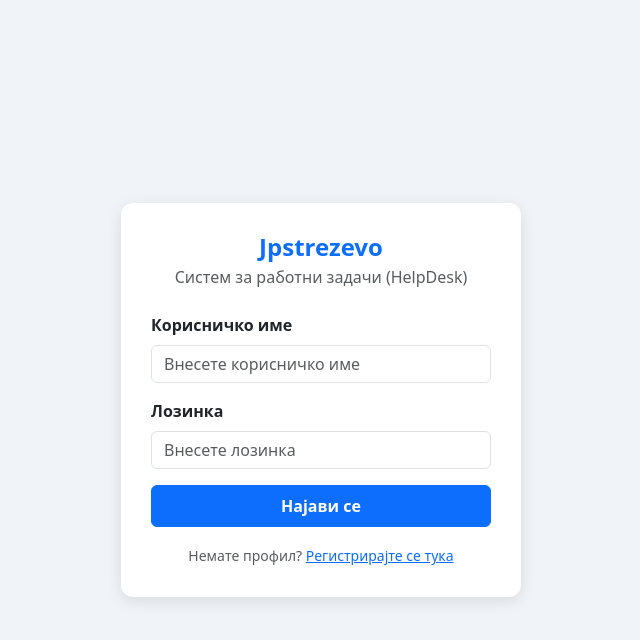
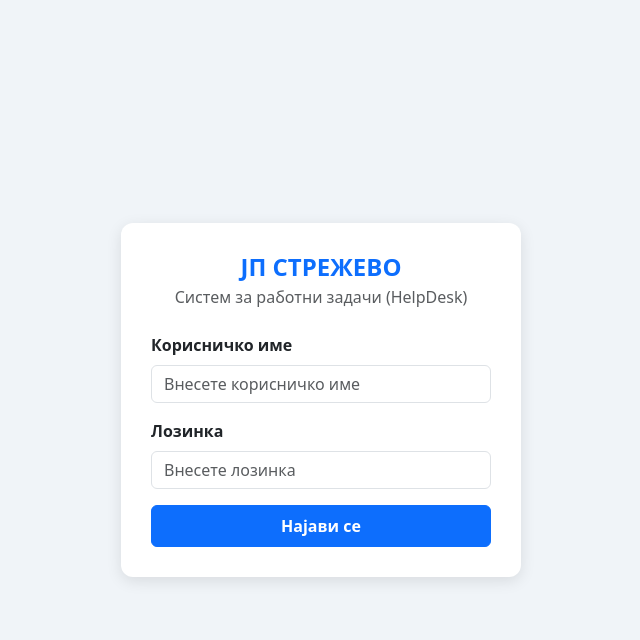
Before and after one commit to payeergorand-bit/jpstrezevohelpd, a Flask app: page /login in a window 1280 px wide. Shown: the top 640 px of the page, without its empty margins (319-959 px from the left). Run offline with Flask 3, Linux system fonts and the light colour scheme.

Commit message:
Update login.html

```diff
--- a/templates/login.html
+++ b/templates/login.html
@@ -3,7 +3,7 @@
 <head>
     <meta charset="UTF-8">
     <meta name="viewport" content="width=device-width, initial-scale=1.0">
-    <title>Најава - Jpstrezevo HelpDesk</title>
+    <title>Најава - ЈП СТРЕЖЕВО HelpDesk</title>
     <link href="https://cdn.jsdelivr.net/npm/bootstrap@5.3.0/dist/css/bootstrap.min.css" rel="stylesheet">
     <style>
         body { background-color: #f0f4f8; display: flex; align-items: center; justify-content: center; height: 100vh; margin: 0; }
@@ -12,7 +12,7 @@
 </head>
 <body>
     <div class="login-card text-center">
-        <h4 class="mb-1 text-primary fw-bold">Jpstrezevo</h4>
+        <h4 class="mb-1 text-primary fw-bold">ЈП СТРЕЖЕВО</h4>
         <p class="text-muted mb-4">Систем за работни задачи (HelpDesk)</p>
 
         <form method="POST" action="/login">
@@ -26,10 +26,6 @@
             </div>
             <button type="submit" class="btn btn-primary w-100 py-2 fw-bold">Најави се</button>
         </form>
-
-        <div class="mt-3">
-            <small class="text-muted">Немате профил? <a href="/signup">Регистрирајте се тука</a></small>
-        </div>
     </div>
 </body>
 </html>
```
